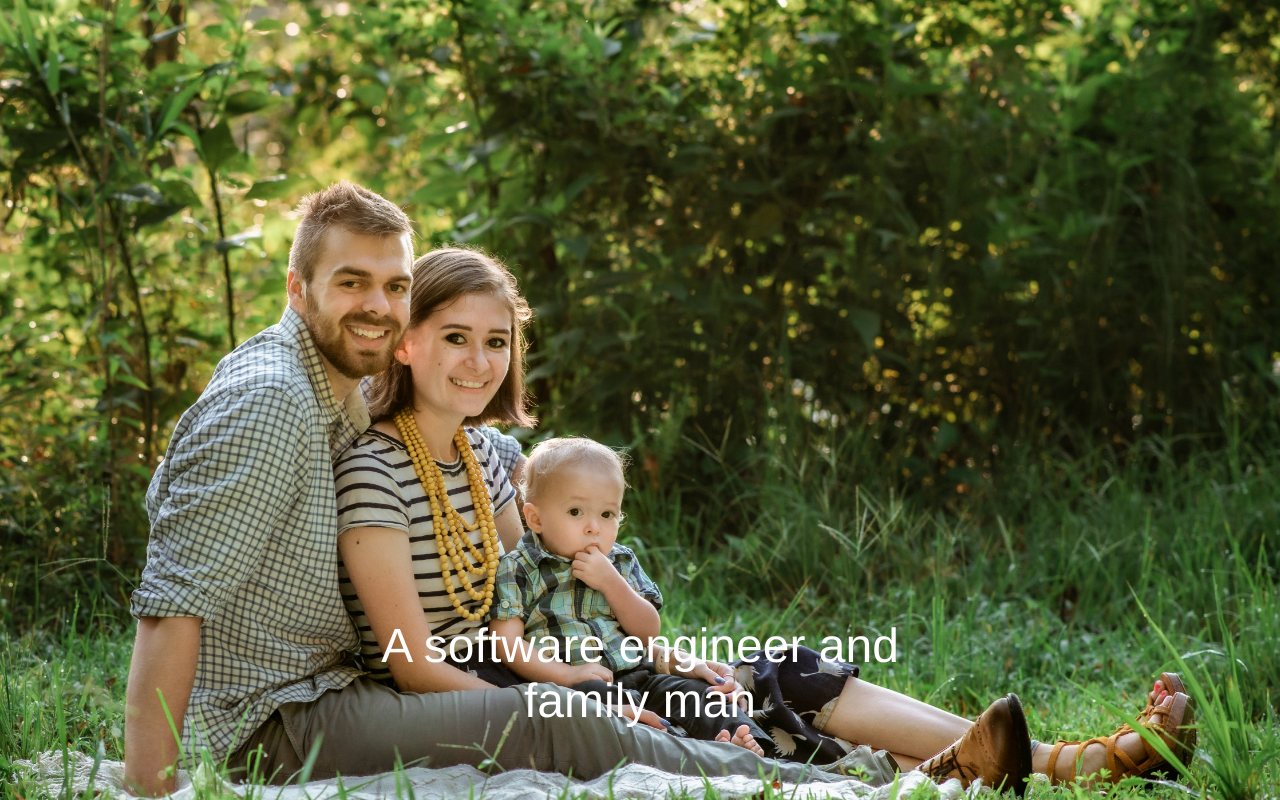
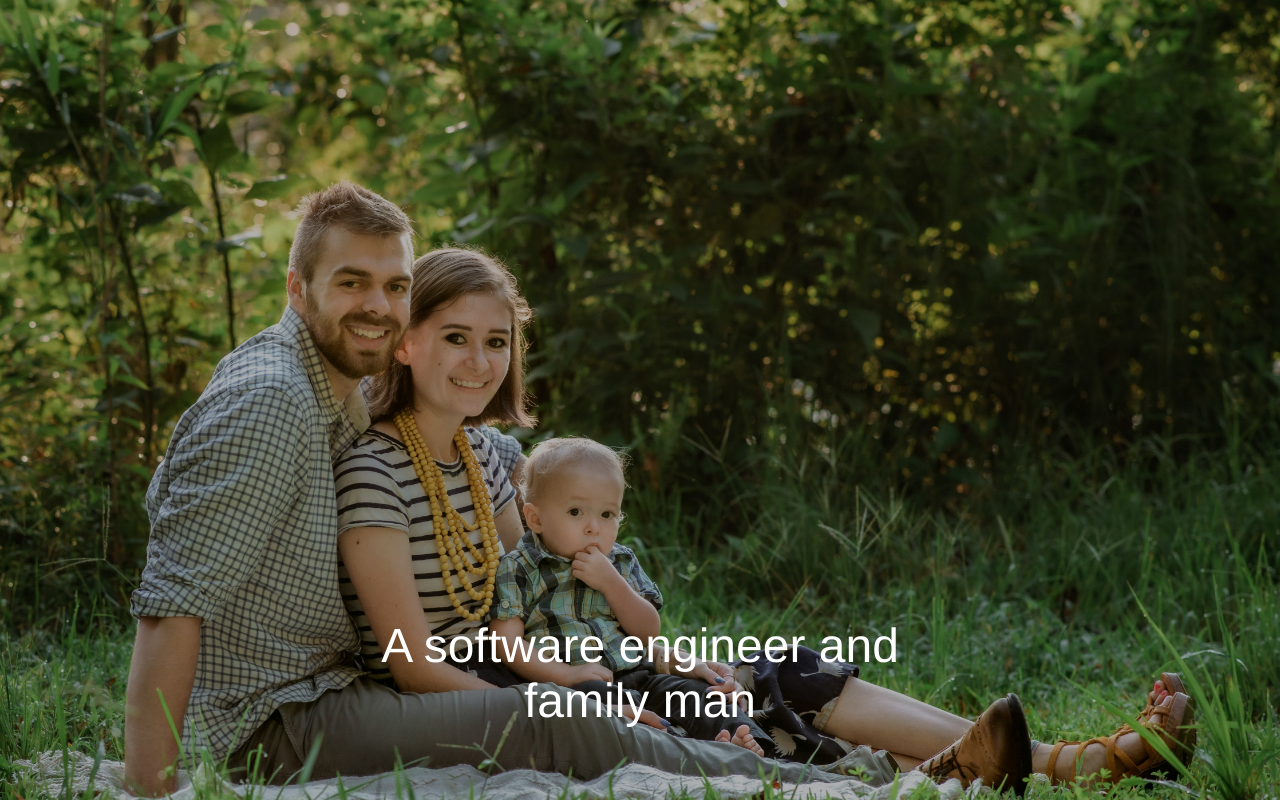
Before and after one commit to Be-Like/jake-simpson, a Vue app: page / in a window 1280 px wide. Shown: the top 800 px of the page. Built offline with nearby package versions, Linux system fonts and the light colour scheme.

Commit message:
Finished

```diff
--- a/src/App.vue
+++ b/src/App.vue
@@ -12,7 +12,7 @@
       ref='background'
       src='./assets/family-mobile.jpg'
     />
-    <!-- <img class='background' ref='background' src='./assets/family.jpg'/> -->
+    <div class="foreground" />
     <div class='section section-1' ref='first'>
       <div>
         <p>Hi, I'm <br/> Jake Simpson</p>
@@ -147,15 +147,11 @@ img.background, div.foreground {
 img.background {
     /* Positioning */
     position: fixed;
-    margin-top: -10%;
     top: 0;
     left: 0;
 
-    @media(max-width: 1100px) {
+    @media(min-width: 1300px) {
       margin-top: -5%;
-    }
-    @media(min-height: 790px) {
-      margin-top: 0;
     }
     @media(max-width: 575px) {
       margin-top: 0;
@@ -166,6 +162,10 @@ img.background {
     @media(max-width: 425px) {
       left: -80px;
     }
+}
+div.foreground {
+  background-color: rgba($color: #000000, $alpha: 0.3);
+  position: fixed;
 }
 .section {
     min-height: 100vh;
```
